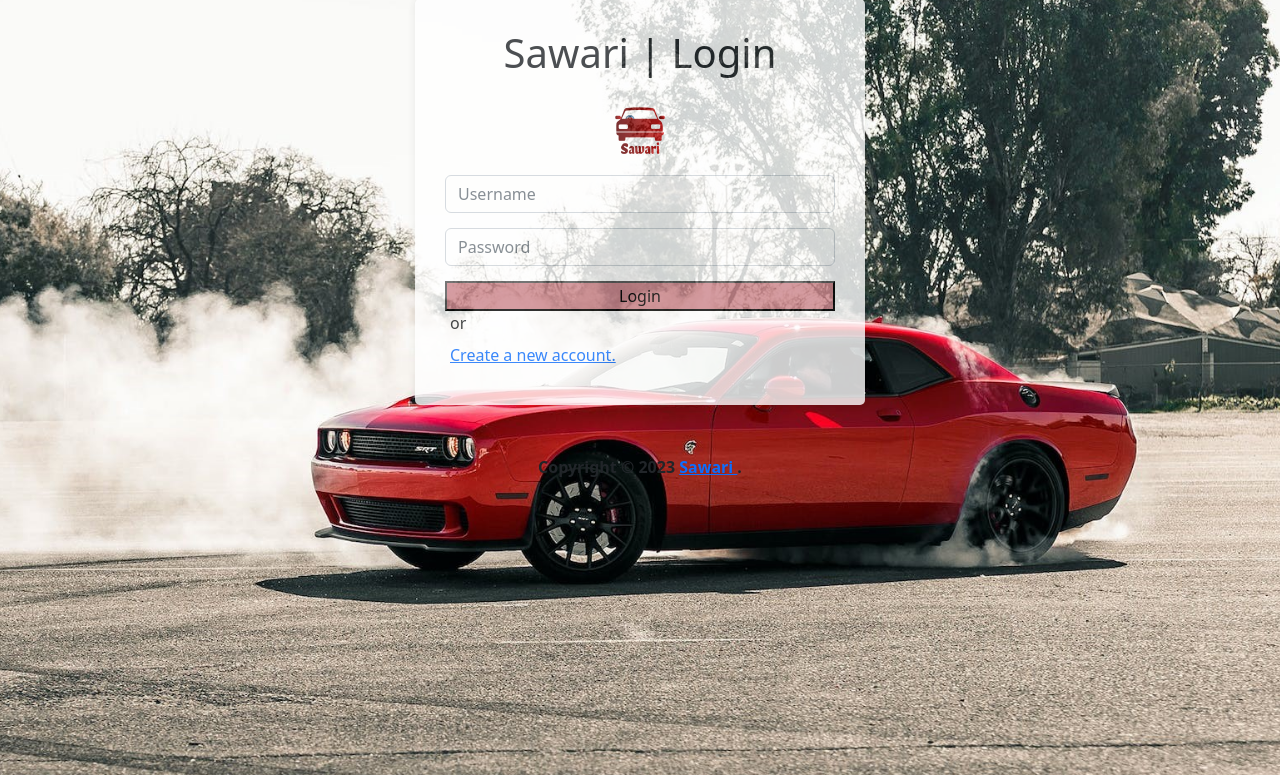
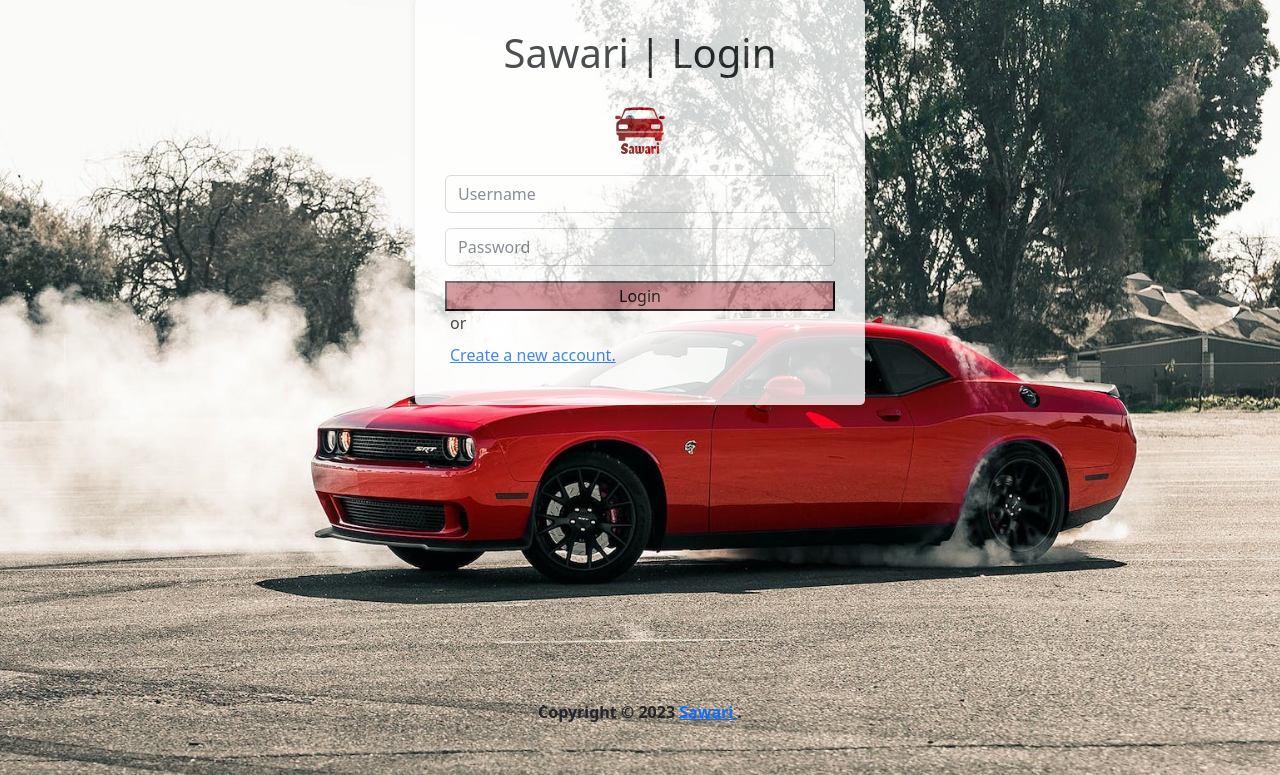
Before and after one commit to evanstha07/sawari, a PHP site: page /login.php in a window 1280 px wide. Shown: the part 185-960 px from the top of the page. Run offline with PHP 8.4, Linux system fonts and the light colour scheme.

Commit message:
feat: changes in login page

```diff
--- a/login.php
+++ b/login.php
@@ -55,7 +55,7 @@
 
         </form>
     </div>
-    <footer class="d-flex justify-content-center mt-5">
+    <footer class="d-flex justify-content-center " style="margin-top:295px;">
         <strong>Copyright &copy; 2023
             <a href="index.php">Sawari </a>.</strong>
 </body>
```
